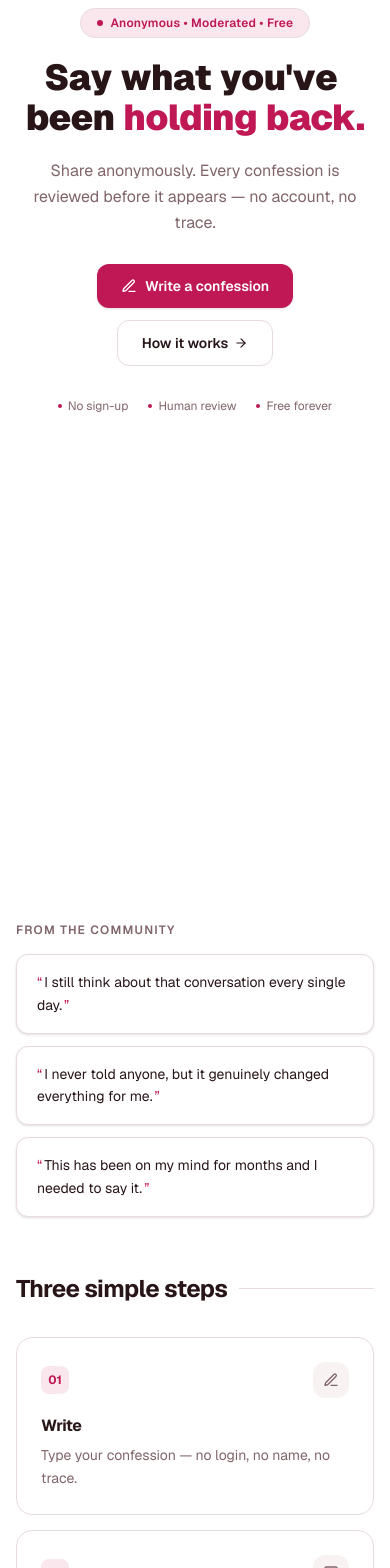
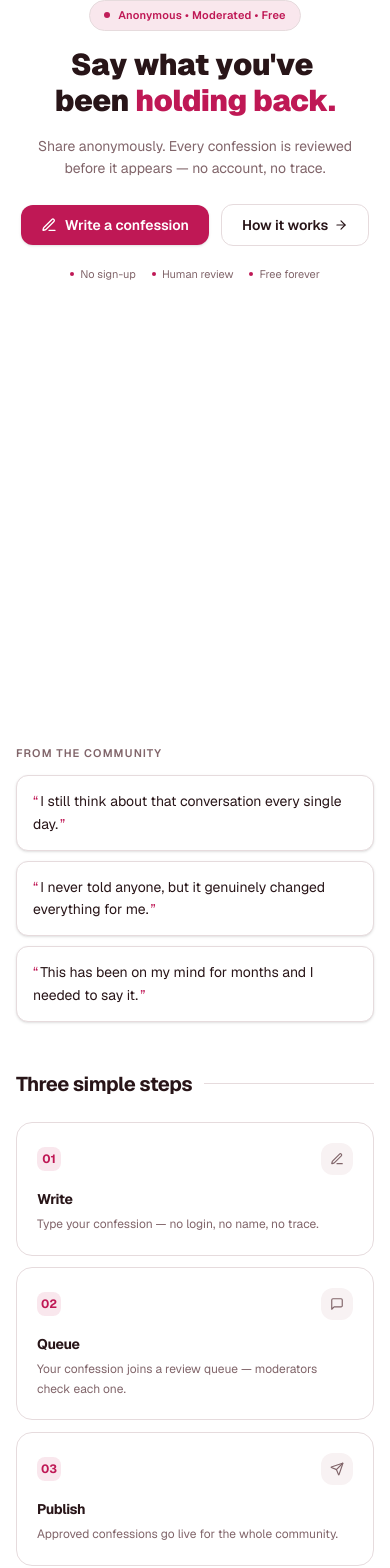
Before and after one commit to RexSixT9/gckconfessions, a Next.js app: page / in a window 390 px wide. Shown: the part 154-1722 px from the top of the page. Built offline with nearby package versions, Linux system fonts and the light colour scheme.

Commit message:
feat: add initial homepage with hero, feature highlights, how-it-works, and interactive TiltCard components leveraging GSAP.

```diff
--- a/src/app/page.tsx
+++ b/src/app/page.tsx
@@ -75,24 +75,34 @@ export default function Home() {
   useLayoutEffect(() => {
     if (!heroRef.current) return;
 
+    const isDesktop = window.innerWidth >= 1024;
+    const reduced = window.matchMedia("(prefers-reduced-motion: reduce)").matches;
+
     const ctx = gsap.context(() => {
+      if (reduced) {
+        // Instantly reveal everything
+        gsap.set([".hero-tag", ".hero-char", ".hero-body", ".hero-card"], {
+          opacity: 1, y: 0, x: 0, filter: "none", clearProps: "all",
+        });
+        return;
+      }
+
       const tl = gsap.timeline({ defaults: { ease: "power2.out" } });
 
-      tl.from(".hero-tag", { opacity: 0, y: 20, duration: 0.45 })
-        .from(
-          ".hero-char",
-          { opacity: 0, y: 10, stagger: 0.018, duration: 0.22, filter: "blur(5px)" },
-          "-=0.25"
-        )
-        .from(
-          ".hero-body",
-          { opacity: 0, y: 20, stagger: 0.09, duration: 0.45 },
-          "-=0.2"
-        )
+      tl.from(".hero-tag", { opacity: 0, y: 18, duration: 0.4 })
+        .from(".hero-char", { opacity: 0, y: 10, stagger: 0.016, duration: 0.2, filter: "blur(4px)" }, "-=0.2")
+        .from(".hero-body", { opacity: 0, y: 18, stagger: 0.08, duration: 0.4 }, "-=0.15")
         .from(
           ".hero-card",
-          { opacity: 0, y: 28, x: 12, stagger: 0.1, duration: 0.5 },
-          "-=0.35"
+          {
+            opacity: 0,
+            y: 24,
+            // On desktop the cards come from the right; on mobile/tablet just slide up
+            x: isDesktop ? 14 : 0,
+            stagger: 0.1,
+            duration: 0.5,
+          },
+          "-=0.3"
         );
     }, heroRef);
 
@@ -102,9 +112,10 @@ export default function Home() {
   /* ------------------------ SCROLL REVEAL BELOW FOLD ------------------------ */
 
   useScrollReveal(contentRef, {
-    from: { opacity: 0, y: 40 },
-    duration: 0.6,
+    from: { opacity: 0, y: 32 },
+    duration: 0.55,
     stagger: 0.08,
+    start: "top 90%",
   });
 
   /* ------------------------------ RENDER ------------------------------ */
@@ -116,18 +127,26 @@ export default function Home() {
         {/* ============================= HERO ============================= */}
         <section
           ref={heroRef}
-          className="flex min-h-[calc(100svh-var(--header-height)-var(--announcement-height,0px))] flex-col items-center justify-center py-16 lg:flex-row lg:items-center lg:gap-16"
+          className={[
+            "flex min-h-[calc(100svh-var(--header-height)-var(--announcement-height,0px))]",
+            // Mobile: column, centered. From lg: row, space-between.
+            "flex-col items-center justify-center",
+            "gap-10 py-14",
+            "sm:gap-12 sm:py-16",
+            "lg:flex-row lg:items-center lg:justify-between lg:gap-12 lg:py-20",
+            "xl:gap-16",
+          ].join(" ")}
         >
-          {/* ── Left column: headline + copy + CTAs ── */}
-          <div className="flex flex-col items-center text-center lg:items-start lg:text-left lg:flex-1">
+          {/* ── Left: Headline + copy + CTAs ─────────────────────────────── */}
+          <div className="flex w-full flex-col items-center text-center lg:w-auto lg:max-w-[48%] lg:flex-1 lg:items-start lg:text-left xl:max-w-[50%]">
             {/* Tag pill */}
-            <span className="hero-tag mb-5 inline-flex items-center gap-2 rounded-full border border-[hsl(var(--accent))]/25 bg-[hsl(var(--accent))]/10 px-4 py-1.5 text-xs font-semibold tracking-wide text-[hsl(var(--accent))]">
+            <span className="hero-tag mb-4 inline-flex items-center gap-2 rounded-full border border-[hsl(var(--accent))]/25 bg-[hsl(var(--accent))]/10 px-3.5 py-1.5 text-[11px] font-semibold tracking-wide text-[hsl(var(--accent))] sm:text-xs">
               <span className="h-1.5 w-1.5 animate-pulse rounded-full bg-[hsl(var(--accent))]" />
               Anonymous &bull; Moderated &bull; Free
             </span>
 
-            {/* Heading */}
-            <h1 className="max-w-xl text-4xl font-black tracking-tight sm:text-5xl lg:text-[3.25rem] lg:leading-[1.1]">
+            {/* Heading — tightly responsive scale */}
+            <h1 className="max-w-xs text-3xl font-black tracking-tight sm:max-w-md sm:text-4xl md:text-5xl lg:max-w-none lg:text-[2.75rem] xl:text-[3.25rem] xl:leading-[1.08]">
               {"Say what you've been holding back."
                 .split(" ")
                 .map((word, i, arr) => {
@@ -136,7 +155,7 @@ export default function Home() {
                   return (
                     <span
                       key={i}
-                      className={`inline-block ${isLast ? "" : "mr-[0.25em]"}${highlight ? " text-[hsl(var(--accent))]" : ""
+                      className={`inline-block ${isLast ? "" : "mr-[0.22em]"}${highlight ? " text-[hsl(var(--accent))]" : ""
                         }`}
                     >
                       {word.split("").map((c, j) => (
@@ -148,22 +167,23 @@ export default function Home() {
             </h1>
 
             {/* Subtext */}
-            <p className="hero-body mt-5 max-w-sm text-base leading-relaxed text-[hsl(var(--muted-foreground))] sm:text-lg">
-              Share anonymously. Every confession is reviewed before it appears &mdash; no account, no trace.
+            <p className="hero-body mt-4 max-w-xs text-sm leading-relaxed text-[hsl(var(--muted-foreground))] sm:max-w-sm sm:text-base sm:leading-relaxed md:max-w-md lg:mt-5 lg:max-w-sm xl:text-lg">
+              Share anonymously. Every confession is reviewed before it appears &mdash;
+              no account, no trace.
             </p>
 
             {/* CTAs */}
-            <div className="hero-body mt-7 flex flex-wrap items-center justify-center gap-3 lg:justify-start">
+            <div className="hero-body mt-6 flex flex-wrap items-center justify-center gap-3 lg:justify-start lg:mt-7">
               <Link
                 href="/submit"
-                className="inline-flex items-center gap-2 rounded-xl bg-[hsl(var(--accent))] px-6 py-3 text-sm font-semibold text-white shadow-sm transition hover:opacity-90 active:scale-[0.98]"
+                className="inline-flex items-center gap-2 rounded-xl bg-[hsl(var(--accent))] px-5 py-2.5 text-sm font-semibold text-white shadow-sm transition hover:opacity-90 active:scale-[0.98] sm:px-6 sm:py-3"
               >
                 <PenLine className="h-4 w-4" />
                 Write a confession
               </Link>
               <a
                 href="#how-it-works"
-                className="inline-flex items-center gap-1.5 rounded-xl border border-[hsl(var(--border))] px-6 py-3 text-sm font-semibold text-[hsl(var(--foreground))] transition hover:border-[hsl(var(--accent))]/50 hover:text-[hsl(var(--accent))]"
+                className="inline-flex items-center gap-1.5 rounded-xl border border-[hsl(var(--border))] px-5 py-2.5 text-sm font-semibold text-[hsl(var(--foreground))] transition hover:border-[hsl(var(--accent))]/50 hover:text-[hsl(var(--accent))] sm:px-6 sm:py-3"
               >
                 How it works
                 <ArrowRight className="h-3.5 w-3.5" />
@@ -171,54 +191,68 @@ export default function Home() {
             </div>
 
             {/* Trust micro-row */}
-            <div className="hero-body mt-8 flex flex-wrap items-center justify-center gap-x-5 gap-y-2 lg:justify-start">
+            <div className="hero-body mt-5 flex flex-wrap items-center justify-center gap-x-4 gap-y-1.5 lg:justify-start">
               {["No sign-up", "Human review", "Free forever"].map((item) => (
-                <span key={item} className="flex items-center gap-1.5 text-xs text-[hsl(var(--muted-foreground))]">
-                  <span className="h-1 w-1 rounded-full bg-[hsl(var(--accent))]" />
+                <span key={item} className="flex items-center gap-1.5 text-[11px] text-[hsl(var(--muted-foreground))] sm:text-xs">
+                  <span className="h-1 w-1 shrink-0 rounded-full bg-[hsl(var(--accent))]" />
                   {item}
                 </span>
               ))}
             </div>
           </div>
 
-          {/* ── Right column: Feature cards ── */}
-          <div className="mt-12 flex w-full flex-col gap-3 sm:max-w-md lg:mt-0 lg:w-auto lg:min-w-[22rem] lg:flex-1 lg:max-w-[26rem]">
+          {/* ── Right: Feature cards ──────────────────────────────────────── */}
+          <div className={[
+            "flex w-full flex-col gap-3",
+            // Phone: full width stacked
+            "max-w-sm",          // cap width on phone so cards don't stretch to 100vw on large phones
+            "sm:max-w-md",       // allow a bit wider on tablet
+            "lg:max-w-none lg:w-auto lg:flex-1 lg:max-w-[46%]",
+            "xl:max-w-[44%]",
+          ].join(" ")}>
             {featureHighlights.map(({ icon: Icon, title, desc, tag }, idx) => (
               <TiltCard
                 key={title}
-                className={`hero-card group relative overflow-hidden rounded-2xl border border-[hsl(var(--border))] bg-[hsl(var(--card))] p-5 shadow-sm transition-all duration-300 hover:border-[hsl(var(--accent))]/40 hover:shadow-lg ${idx === 1 ? "sm:translate-x-4 lg:translate-x-6" : ""
-                  }`}
+                className={[
+                  "hero-card group relative overflow-hidden rounded-2xl",
+                  "border border-[hsl(var(--border))] bg-[hsl(var(--card))]",
+                  "p-4 sm:p-5",
+                  "shadow-sm transition-all duration-300",
+                  "hover:border-[hsl(var(--accent))]/40 hover:shadow-md",
+                  // Stagger offset — only on lg+ where layout is side-by-side
+                  idx === 1 ? "lg:translate-x-5 xl:translate-x-7" : "",
+                ].join(" ")}
               >
-                {/* Subtle glow on hover */}
+                {/* Hover glow layer */}
                 <div className="pointer-events-none absolute inset-0 rounded-2xl bg-[hsl(var(--accent))]/0 transition-all duration-300 group-hover:bg-[hsl(var(--accent))]/[0.03]" />
 
-                <div className="flex items-start gap-4">
-                  {/* Icon */}
-                  <div className="relative shrink-0">
-                    <div className="flex h-11 w-11 items-center justify-center rounded-xl bg-[hsl(var(--accent))]/10 ring-1 ring-[hsl(var(--accent))]/15 transition-colors duration-300 group-hover:bg-[hsl(var(--accent))]/15">
-                      <Icon className="h-5 w-5 text-[hsl(var(--accent))]" />
+                <div className="flex items-start gap-3.5 sm:gap-4">
+                  {/* Icon container */}
+                  <div className="relative mt-0.5 shrink-0">
+                    <div className="flex h-10 w-10 items-center justify-center rounded-xl bg-[hsl(var(--accent))]/10 ring-1 ring-[hsl(var(--accent))]/15 transition-colors duration-300 group-hover:bg-[hsl(var(--accent))]/18 sm:h-11 sm:w-11">
+                      <Icon className="h-4.5 w-4.5 text-[hsl(var(--accent))] sm:h-5 sm:w-5" />
                     </div>
                   </div>
 
-                  {/* Text */}
+                  {/* Text block */}
                   <div className="min-w-0 flex-1">
-                    <div className="flex items-center gap-2">
+                    <div className="flex flex-wrap items-center gap-2">
                       <h3 className="text-sm font-bold tracking-tight text-[hsl(var(--foreground))]">
                         {title}
                       </h3>
-                      <span className="shrink-0 rounded-full bg-[hsl(var(--accent))]/10 px-2 py-0.5 text-[10px] font-semibold text-[hsl(var(--accent))]">
+                      <span className="shrink-0 rounded-full bg-[hsl(var(--accent))]/10 px-2 py-0.5 text-[10px] font-semibold leading-none text-[hsl(var(--accent))]">
                         {tag}
                       </span>
                     </div>
-                    <p className="mt-1.5 text-xs leading-relaxed text-[hsl(var(--muted-foreground))]">
+                    <p className="mt-1.5 text-xs leading-relaxed text-[hsl(var(--muted-foreground))] sm:text-[13px]">
                       {desc}
                     </p>
                   </div>
                 </div>
 
-                {/* Bottom accent line */}
-                <div className="mt-4 h-px w-full overflow-hidden rounded-full bg-[hsl(var(--border))]">
-                  <div className="h-full w-0 rounded-full bg-[hsl(var(--accent))]/60 transition-all duration-500 group-hover:w-full" />
+                {/* Animated bottom accent rule */}
+                <div className="relative mt-3.5 h-px w-full overflow-hidden rounded-full bg-[hsl(var(--border))]">
+                  <div className="absolute inset-y-0 left-0 h-full w-0 rounded-full bg-[hsl(var(--accent))]/50 transition-all duration-500 ease-out group-hover:w-full" />
                 </div>
               </TiltCard>
             ))}
@@ -226,15 +260,15 @@ export default function Home() {
         </section>
 
         {/* ======================== BELOW FOLD ======================== */}
-        <div ref={contentRef}>
+        <div ref={contentRef} className="pb-6 sm:pb-10">
 
           {/* Showcase */}
-          <section data-scroll className="mb-14">
-            <p className="mb-4 text-xs font-semibold uppercase tracking-widest text-[hsl(var(--muted-foreground))]">
+          <section data-scroll className="mb-12 sm:mb-14">
+            <p className="mb-3.5 text-[11px] font-semibold uppercase tracking-widest text-[hsl(var(--muted-foreground))] sm:text-xs">
               From the community
             </p>
 
-            <div className="space-y-3">
+            <div className="space-y-2.5 sm:space-y-3">
               {[
                 "I still think about that conversation every single day.",
                 "I never told anyone, but it genuinely changed everything for me.",
@@ -242,7 +276,7 @@ export default function Home() {
               ].map((text, i) => (
                 <div
                   key={i}
-                  className="rounded-xl border border-[hsl(var(--border))] bg-[hsl(var(--card))] px-5 py-4 text-sm leading-relaxed text-[hsl(var(--foreground))] shadow-sm transition hover:border-[hsl(var(--accent))]/40"
+                  className="rounded-xl border border-[hsl(var(--border))] bg-[hsl(var(--card))] px-4 py-3.5 text-sm leading-relaxed text-[hsl(var(--foreground))] shadow-sm transition hover:border-[hsl(var(--accent))]/40 sm:px-5 sm:py-4"
                 >
                   <span className="mr-0.5 select-none text-[hsl(var(--accent))]">&ldquo;</span>
                   {text}
@@ -253,31 +287,30 @@ export default function Home() {
           </section>
 
           {/* How It Works */}
-          <section data-scroll id="how-it-works" className="mb-14">
-            <div className="mb-8 flex items-center gap-3">
-              <h2 className="text-2xl font-bold tracking-tight">Three simple steps</h2>
+          <section data-scroll id="how-it-works" className="mb-12 sm:mb-14">
+            <div className="mb-6 flex items-center gap-3 sm:mb-8">
+              <h2 className="text-xl font-bold tracking-tight sm:text-2xl">Three simple steps</h2>
               <div className="h-px flex-1 bg-[hsl(var(--border))]" />
             </div>
 
-            <div className="grid gap-4 sm:grid-cols-3">
+            <div className="grid gap-3 sm:gap-4 md:grid-cols-3">
               {howItWorksSteps.map((item) => {
                 const Icon = item.icon;
                 return (
                   <TiltCard
                     key={item.step}
-                    className="rounded-2xl border border-[hsl(var(--border))] bg-[hsl(var(--card))] p-6 text-left"
+                    className="rounded-2xl border border-[hsl(var(--border))] bg-[hsl(var(--card))] p-5 text-left sm:p-6"
                   >
-                    <div className="mb-4 flex items-center justify-between">
-                      <span className="inline-flex h-7 w-7 items-center justify-center rounded-lg bg-[hsl(var(--accent))]/10 text-xs font-bold text-[hsl(var(--accent))]">
+                    <div className="mb-3.5 flex items-center justify-between sm:mb-4">
+                      <span className="inline-flex h-6 w-6 items-center justify-center rounded-lg bg-[hsl(var(--accent))]/10 text-xs font-bold text-[hsl(var(--accent))] sm:h-7 sm:w-7">
                         {item.step}
                       </span>
-                      <div className="flex h-9 w-9 items-center justify-center rounded-xl bg-[hsl(var(--secondary))]">
-                        <Icon className="h-4 w-4 text-[hsl(var(--muted-foreground))]" />
+                      <div className="flex h-8 w-8 items-center justify-center rounded-xl bg-[hsl(var(--secondary))] sm:h-9 sm:w-9">
+                        <Icon className="h-3.5 w-3.5 text-[hsl(var(--muted-foreground))] sm:h-4 sm:w-4" />
                       </div>
                     </div>
-
-                    <h3 className="font-bold tracking-tight">{item.title}</h3>
-                    <p className="mt-1.5 text-sm leading-relaxed text-[hsl(var(--muted-foreground))]">
+                    <h3 className="text-sm font-bold tracking-tight sm:text-base">{item.title}</h3>
+                    <p className="mt-1.5 text-xs leading-relaxed text-[hsl(var(--muted-foreground))] sm:text-sm">
                       {item.desc}
                     </p>
                   </TiltCard>
@@ -287,18 +320,21 @@ export default function Home() {
           </section>
 
           {/* Bottom CTA */}
-          <section data-scroll className="relative mb-20 overflow-hidden rounded-2xl border border-[hsl(var(--border))] bg-[hsl(var(--card))] px-6 py-12 text-center shadow-sm sm:px-14 sm:py-16">
-            {/* Subtle radial glow */}
+          <section
+            data-scroll
+            className="relative mb-16 overflow-hidden rounded-2xl border border-[hsl(var(--border))] bg-[hsl(var(--card))] px-6 py-10 text-center shadow-sm sm:mb-20 sm:px-12 sm:py-14 lg:px-16 lg:py-16"
+          >
+            {/* Radial glow */}
             <div className="pointer-events-none absolute inset-0 flex items-center justify-center" aria-hidden>
-              <div className="h-56 w-56 rounded-full bg-[hsl(var(--accent))] opacity-[0.06] blur-3xl" />
+              <div className="h-52 w-52 rounded-full bg-[hsl(var(--accent))] opacity-[0.055] blur-3xl sm:h-64 sm:w-64" />
             </div>
 
-            <span className="mb-4 inline-flex items-center gap-1.5 rounded-full border border-[hsl(var(--accent))]/20 bg-[hsl(var(--accent))]/8 px-3 py-1 text-xs font-semibold text-[hsl(var(--accent))]">
+            <span className="mb-3 inline-flex items-center gap-1.5 rounded-full border border-[hsl(var(--accent))]/20 bg-[hsl(var(--accent))]/8 px-3 py-1 text-[11px] font-semibold text-[hsl(var(--accent))] sm:mb-4 sm:text-xs">
               <span className="h-1.5 w-1.5 rounded-full bg-[hsl(var(--accent))]" />
               Anonymous &amp; Safe
             </span>
 
-            <h3 className="mt-3 text-2xl font-black tracking-tight">
+            <h3 className="mt-2 text-xl font-black tracking-tight sm:mt-3 sm:text-2xl">
               Ready to confess?
             </h3>
             <p className="mt-2 text-sm text-[hsl(var(--muted-foreground))]">
@@ -307,7 +343,7 @@ export default function Home() {
 
             <Link
               href="/submit"
-              className="mt-6 inline-flex items-center gap-2 rounded-xl bg-[hsl(var(--accent))] px-7 py-3 text-sm font-semibold text-white shadow-md transition hover:opacity-90 active:scale-[0.98]"
+              className="mt-5 inline-flex items-center gap-2 rounded-xl bg-[hsl(var(--accent))] px-6 py-2.5 text-sm font-semibold text-white shadow-md transition hover:opacity-90 active:scale-[0.98] sm:mt-6 sm:px-7 sm:py-3"
             >
               <PenLine className="h-4 w-4" />
               Start writing
--- a/src/components/TiltCard.tsx
+++ b/src/components/TiltCard.tsx
@@ -1,88 +1,97 @@
 "use client";
 
 import { motion, useMotionValue, useSpring, HTMLMotionProps } from "framer-motion";
-import { ReactNode } from "react";
+import { ReactNode, useCallback, useRef } from "react";
 
 interface TiltCardProps extends HTMLMotionProps<"div"> {
     children: ReactNode;
     className?: string;
+    /** Disables the 3-D tilt effect (e.g. on a card where tilt conflicts with layout). */
+    noTilt?: boolean;
 }
 
-export default function TiltCard({ children, className = "", ...props }: TiltCardProps) {
+export default function TiltCard({ children, className = "", noTilt = false, ...props }: TiltCardProps) {
     const x = useMotionValue(0);
     const y = useMotionValue(0);
-    // Track localized cursor percentages (0 to 1) for the CSS gradient reflection
     const mouseX = useMotionValue(-100);
     const mouseY = useMotionValue(-100);
 
+    // Gentle spring — snappy enough to feel responsive, damped enough to not overshoot
+    const springConfig = { stiffness: 280, damping: 28 };
+    const rotateX = useSpring(y, springConfig);
+    const rotateY = useSpring(x, springConfig);
     const scale = useSpring(1, { stiffness: 300, damping: 30 });
 
-    const handlePointerMove = (e: React.PointerEvent<HTMLDivElement>) => {
+    // Whether this device has a fine pointer (mouse) — skip tilt for touch screens
+    const isFinePtrRef = useRef<boolean | null>(null);
+    const isFinePinter = () => {
+        if (isFinePtrRef.current === null) {
+            isFinePtrRef.current =
+                typeof window !== "undefined" &&
+                window.matchMedia("(pointer: fine)").matches &&
+                !window.matchMedia("(prefers-reduced-motion: reduce)").matches;
+        }
+        return isFinePtrRef.current;
+    };
+
+    const handlePointerMove = useCallback((e: React.PointerEvent<HTMLDivElement>) => {
+        if (noTilt || !isFinePinter()) return;
         const rect = e.currentTarget.getBoundingClientRect();
-
-        // Tilt calculation (-0.5 to 0.5)
         const px = (e.clientX - rect.left) / rect.width;
         const py = (e.clientY - rect.top) / rect.height;
-        x.set((px - 0.5) * 16);
-        y.set((py - 0.5) * 16);
-        scale.set(1.035);
-
-        // Reflection localized coordinates
+        x.set((px - 0.5) * 14);
+        y.set((py - 0.5) * 14);
+        scale.set(1.025);
         mouseX.set(e.clientX - rect.left);
         mouseY.set(e.clientY - rect.top);
-    };
+    }, [noTilt, x, y, scale, mouseX, mouseY]);
 
-    const handlePointerLeave = () => {
+    const handlePointerLeave = useCallback(() => {
         x.set(0);
         y.set(0);
         scale.set(1);
-
-        // Move reflection off screen smoothly
         mouseX.set(-100);
         mouseY.set(-100);
-    };
+    }, [x, y, scale, mouseX, mouseY]);
 
     return (
         <motion.div
             className={`relative group overflow-hidden ${className}`}
             style={{
-                rotateX: y,
-                rotateY: x,
-                scale: scale,
+                rotateX: noTilt ? 0 : rotateX,
+                rotateY: noTilt ? 0 : rotateY,
+                scale,
                 willChange: "transform",
+                transformStyle: "preserve-3d",
                 "--mouse-x": mouseX,
                 "--mouse-y": mouseY,
                 ...props.style,
-            } as any}
+            } as React.CSSProperties & Record<string, unknown>}
             onPointerMove={handlePointerMove}
             onPointerLeave={handlePointerLeave}
-            onPointerDown={handlePointerMove}
-            onPointerUp={handlePointerLeave}
             tabIndex={0}
             {...props}
         >
-            {/* Interactive Border Reflection - rendering a pseudo border driven by CSS radial gradient using mouse coordinates */}
+            {/* Border follower glow — only renders on pointer:fine devices via CSS */}
             <motion.div
-                className="pointer-events-none absolute inset-0 z-0 opacity-0 transition-opacity duration-300 group-hover:opacity-100"
+                className="pointer-events-none absolute inset-0 z-0 rounded-[inherit] opacity-0 transition-opacity duration-300 group-hover:opacity-100"
                 style={{
-                    background: 'radial-gradient(circle at calc(var(--mouse-x) * 1px) calc(var(--mouse-y) * 1px), hsl(var(--accent)) 0%, transparent 40%)',
-                    padding: '1px',
-                    borderRadius: 'inherit',
-                    WebkitMask: 'linear-gradient(#fff 0 0) content-box, linear-gradient(#fff 0 0)',
-                    WebkitMaskComposite: 'xor',
-                    maskComposite: 'exclude',
+                    background: "radial-gradient(circle at calc(var(--mouse-x) * 1px) calc(var(--mouse-y) * 1px), hsl(var(--accent)) 0%, transparent 45%)",
+                    padding: "1px",
+                    WebkitMask: "linear-gradient(#fff 0 0) content-box, linear-gradient(#fff 0 0)",
+                    WebkitMaskComposite: "xor",
+                    maskComposite: "exclude",
                 }}
             />
             {/* Soft inner glow */}
             <motion.div
-                className="pointer-events-none absolute inset-0 z-0 opacity-0 transition-opacity duration-300 group-hover:opacity-10"
+                className="pointer-events-none absolute inset-0 z-0 rounded-[inherit] opacity-0 transition-opacity duration-300 group-hover:opacity-[0.08]"
                 style={{
-                    background: 'radial-gradient(400px circle at calc(var(--mouse-x) * 1px) calc(var(--mouse-y) * 1px), hsl(var(--accent)), transparent 40%)',
-                    borderRadius: 'inherit',
+                    background: "radial-gradient(350px circle at calc(var(--mouse-x) * 1px) calc(var(--mouse-y) * 1px), hsl(var(--accent)), transparent 45%)",
                 }}
             />
 
-            {/* The child contents */}
+            {/* Content */}
             <div className="relative z-10 h-full w-full">
                 {children}
             </div>
```
Also changed, not shown: src/lib/gsapClient.ts (+75 -9 lines).
